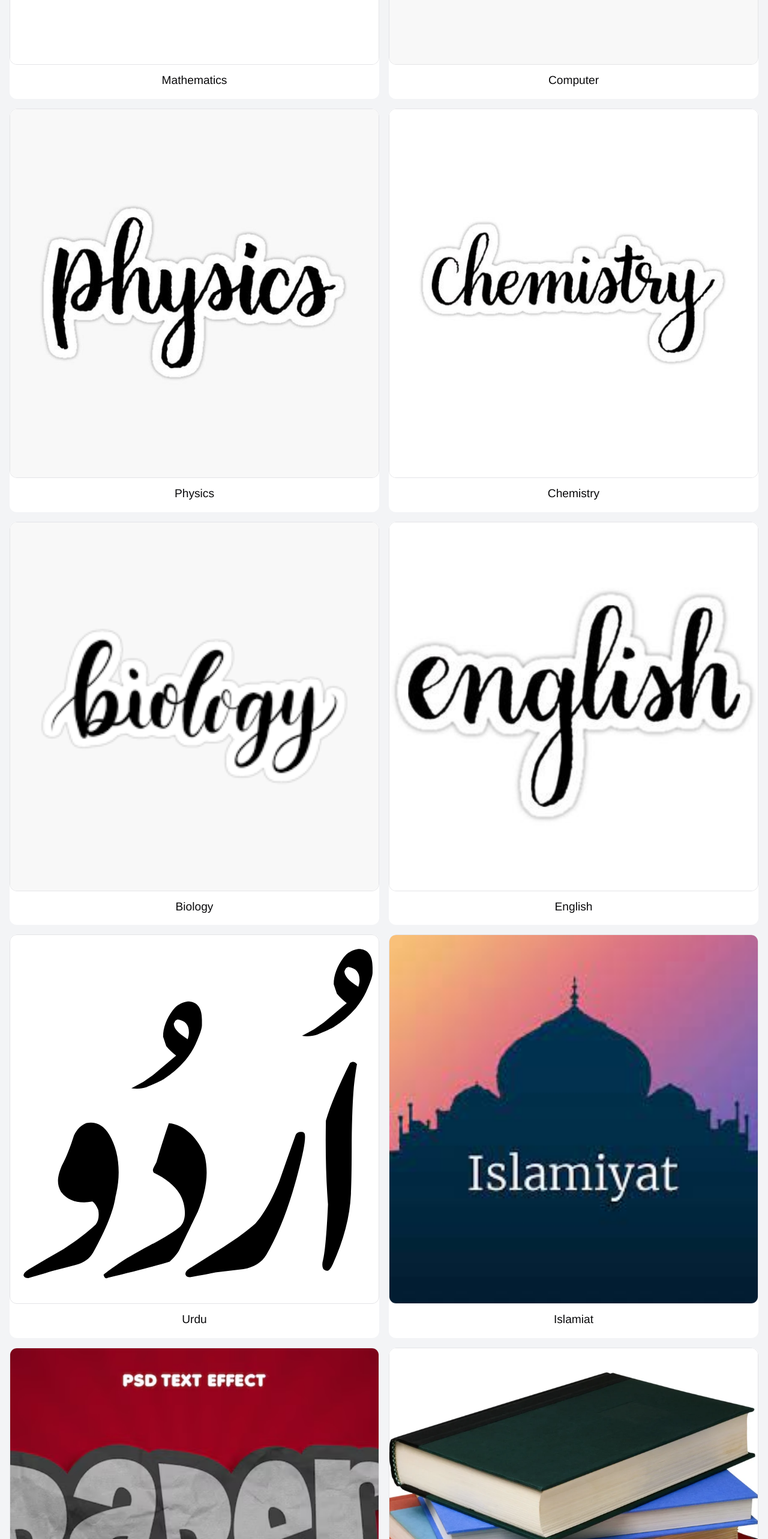
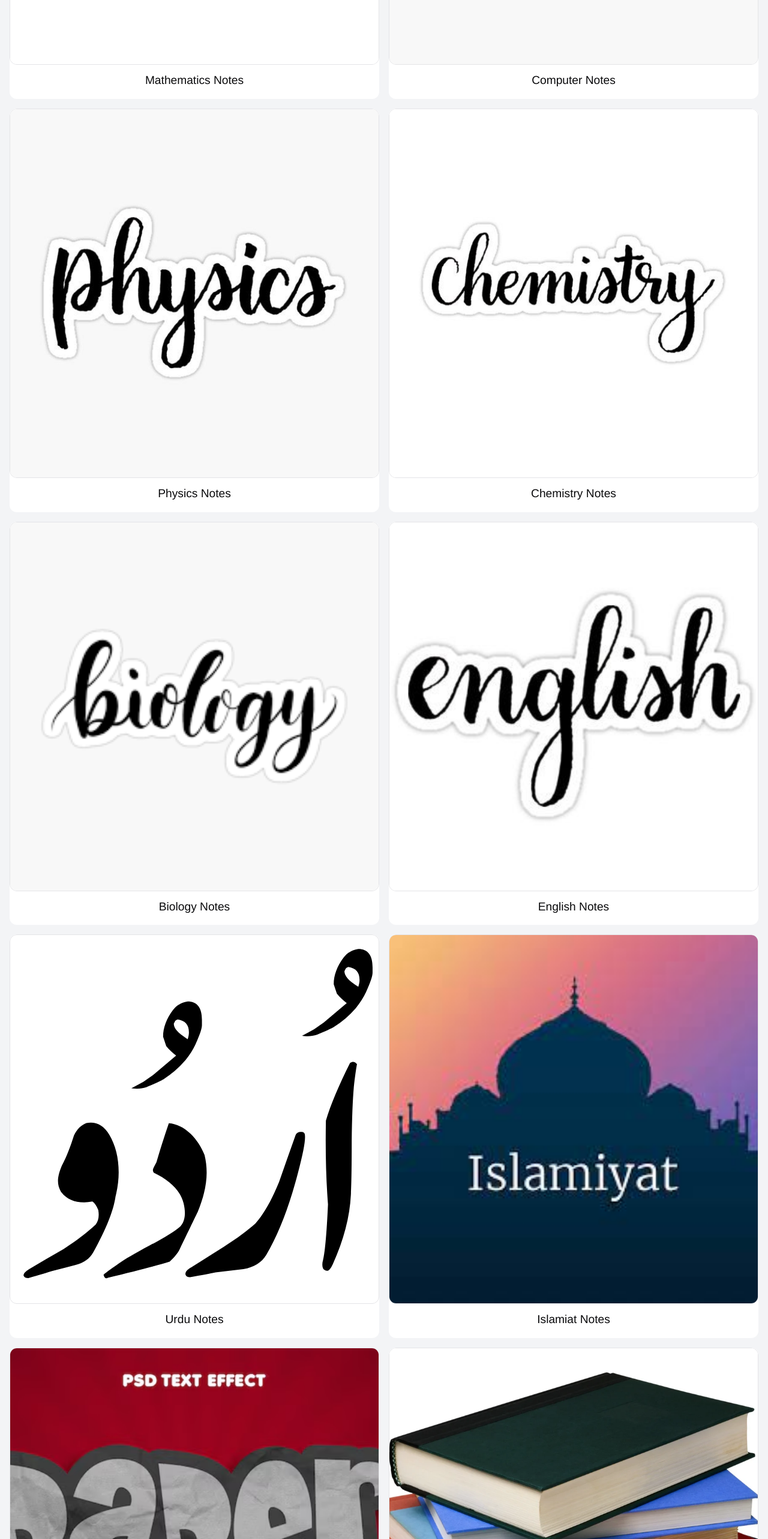
Before and after one commit to muhamadzainalam-dev/MyNotesHub, a Next.js app: page / in a window 1280 px wide. Shown: the part 1060-3626 px from the top of the page at 60% size. Built offline with nearby package versions, Linux system fonts and the light colour scheme; a web font is replaced by a local one.

Commit message:
Update All

```diff
--- a/app/layout.jsx
+++ b/app/layout.jsx
@@ -4,6 +4,7 @@ import "./globals.css";
 import { Toaster } from "@/components/ui/toaster";
 import { Header } from "@/components/ui/header";
 import Footer from "@/components/custom/Footer";
+import { SpeedInsights } from "@vercel/speed-insights/next";
 
 const geistSans = Geist({
   variable: "--font-geist-sans",
@@ -32,6 +33,7 @@ export default function RootLayout({ children }) {
           <Footer />
         </footer>
         <Toaster />
+        <SpeedInsights />
       </body>
     </html>
   );
--- a/app/page.jsx
+++ b/app/page.jsx
@@ -1,11 +1,13 @@
 import { PromoBanner } from "@/components/ui/promo-banner";
 import { Category } from "@/components/ui/category";
+import { ContactCard } from "@/components/custom/ContactCard";
 
 export default function Page() {
   return (
     <div className="min-h-screen bg-gray-100 pt-32 px-4 pb-6">
       <PromoBanner />
       <Category />
+      <ContactCard />
     </div>
   );
 }
--- /dev/null
+++ b/components/custom/ContactCard.jsx
@@ -0,0 +1,24 @@
+import { MdWhatsapp } from "react-icons/md";
+
+export function ContactCard() {
+  return (
+    <div className="flex items-center justify-center my-6">
+      <div className="relative flex items-center justify-between w-full max-w-lg bg-white rounded-xl shadow-xl p-5 md:p-8 border border-gray-200">
+        {/* Text Section */}
+        <p className="text-lg md:text-2xl text-gray-800 font-sans leading-snug">
+          Contact us 🤗 if you can't <br /> find your required file 👉🏻
+        </p>
+
+        {/* WhatsApp Icon */}
+        <a
+          href="https://wa.me/923163834219" // Replace with your number
+          target="_blank"
+          rel="noopener noreferrer"
+          className="h-[10vh] w-[10vh] md:h-[12vh] md:w-[12vh] bg-green-500 text-white rounded-full shadow-md flex items-center justify-center transition-transform transform hover:scale-110"
+        >
+          <MdWhatsapp className="text-4xl md:text-6xl" />
+        </a>
+      </div>
+    </div>
+  );
+}
--- a/components/ui/category.jsx
+++ b/components/ui/category.jsx
@@ -3,44 +3,44 @@ import React from "react";
 export function Category() {
   const categorydata = [
     {
-      name: "Mathematics",
+      name: "Mathematics Notes",
       image: "/math.jpg",
       link: "https://drive.google.com/drive/folders/1cHgcIJ8oXUfInBk0QfvVa4kAEIHTRcEj?usp=drive_link",
     },
     {
-      name: "Computer",
+      name: "Computer Notes",
       image: "/computer.png",
       link: "https://drive.google.com/drive/folders/1Gkn5XqXkzn8aRTTVgfthmxdBfs8WvvQU?usp=drive_link",
     },
     {
-      name: "Physics",
+      name: "Physics Notes",
       image: "/physics.jpg",
       link: "https://drive.google.com/drive/folders/1UNX8vHuVe8IOaW1nqQYQjkGAH96xRLwL?usp=drive_link",
     },
     {
-      name: "Chemistry",
+      name: "Chemistry Notes",
       image: "/chemistry.jpg",
       link: "https://drive.google.com/drive/folders/1d94ldGx8wLzPPOOlvXMc82Qea95N9Wa1?usp=drive_link",
     },
     {
-      name: "Biology",
+      name: "Biology Notes",
       image: "/biology.png",
       link: "https://drive.google.com/drive/folders/1bhngwHlWNUbNtpM7zi_oeHxFa8OJPgPG?usp=drive_link",
     },
     {
-      name: "English",
+      name: "English Notes",
       image: "/english.jpg",
       link: "https://drive.google.com/drive/folders/1EsOcFVbG4sXubv45tVBn308JsjyxyQti?usp=drive_link",
     },
     {
-      name: "Urdu",
+      name: "Urdu Notes",
       image: "/urdu.svg",
-      link: "",
+      link: "https://drive.google.com/drive/folders/17er0C7l2bpdfTdlpo0gmwPE_LJD0TkGe?usp=drive_link",
     },
     {
-      name: "Islamiat",
+      name: "Islamiat Notes",
       image: "/islamiat.jpg",
-      link: "https://drive.google.com/drive/folders/17er0C7l2bpdfTdlpo0gmwPE_LJD0TkGe?usp=drive_link",
+      link: "https://drive.google.com/drive/folders/1WGEa64To-LcOFXJrWNzTPCggwxzh7cAO?usp=drive_link",
     },
     {
       name: "Past Papers",
--- a/package.json
+++ b/package.json
@@ -13,6 +13,7 @@
     "@mdi/react": "^1.6.1",
     "@radix-ui/react-slot": "^1.1.1",
     "@radix-ui/react-toast": "^1.2.5",
+    "@vercel/speed-insights": "^1.1.0",
     "class-variance-authority": "^0.7.1",
     "clsx": "^2.1.1",
     "lucide-react": "^0.474.0",
```
Also changed, not shown: explore-card.jsx (deleted, +0 -44 lines), page.jsx (deleted, +0 -27 lines), 1 other file (tests, documents, lock files or other folders).
